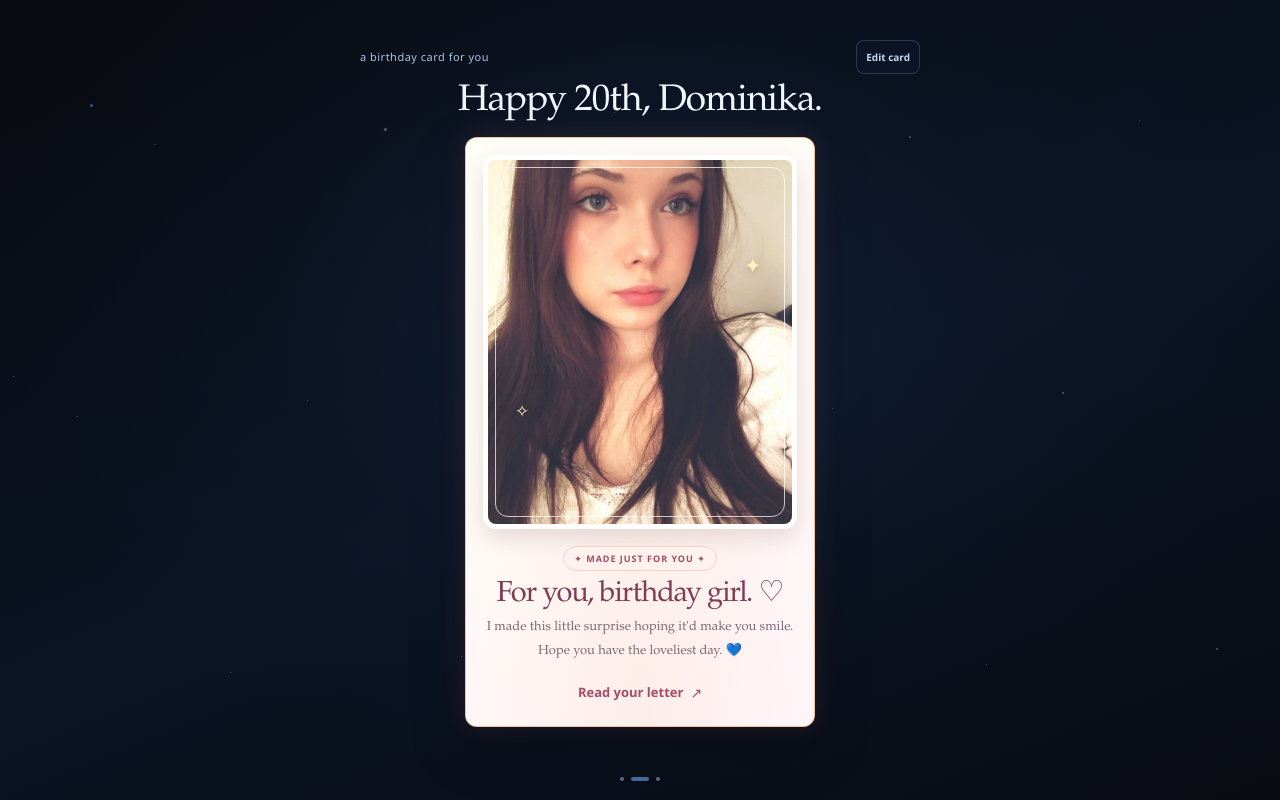
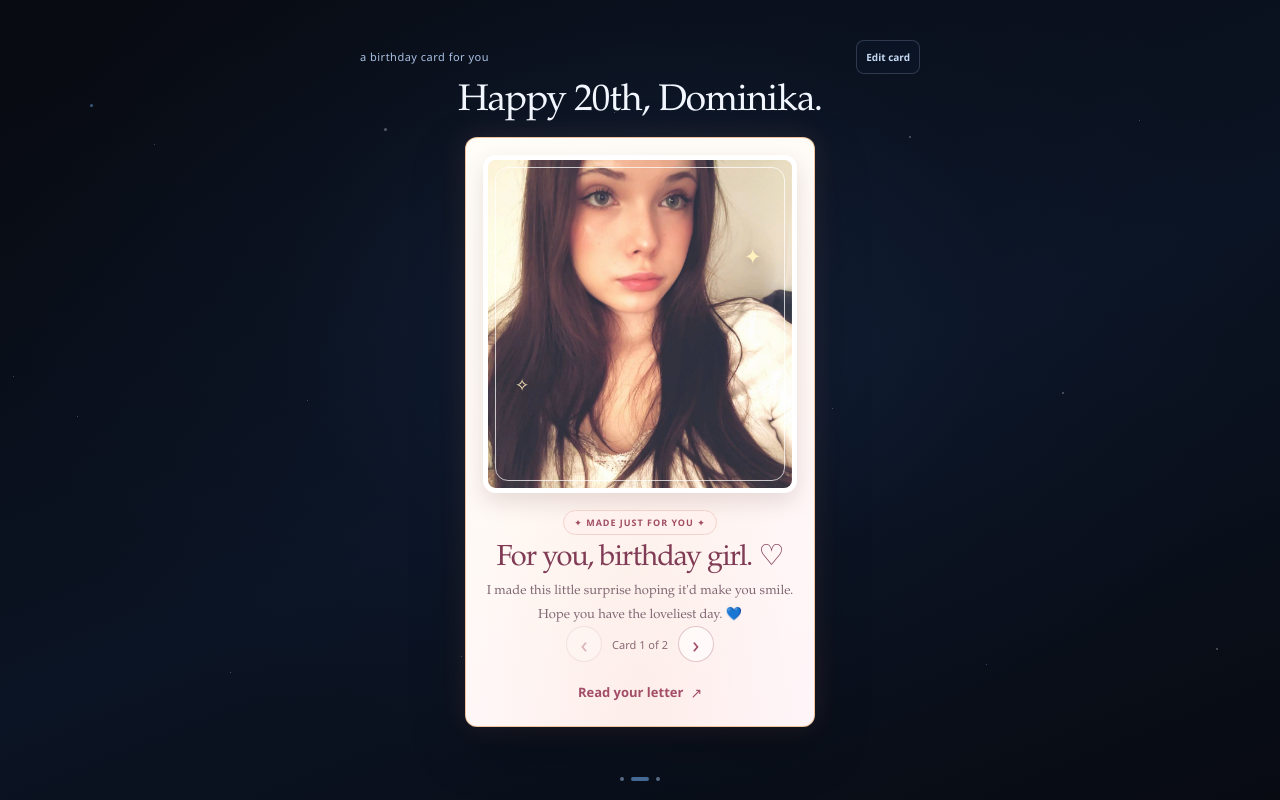
Before and after one commit to kdongman/dominika-birthday, a React (Vite) app: page / in a window 1280 px wide. Both pictures are taken after a click on the button 641 px from the left and 416 px from the top of the page. Built offline with nearby package versions, Linux system fonts and the light colour scheme.

Commit message:
Add second birthday photocard

```diff
--- a/src/App.css
+++ b/src/App.css
@@ -275,6 +275,10 @@ h1, h2 { font-family: var(--serif); font-weight: 500; }
 .photo-side__copy .photocard-description { margin: 0; color: #806774; font-family: var(--serif); font-size: 13px; line-height: 1.45; text-wrap: balance; }
 .photo-side__copy h2 + .photocard-description { margin-top: 8px; }
 .photo-side__copy .photocard-description + .photocard-description { margin-top: 5px; }
+.photo-card-pager { display: flex; align-items: center; justify-content: center; gap: 10px; color: #8b6975; font-size: 11px; }
+.photo-card-pager button { display: grid; place-items: center; width: 36px; height: 36px; padding: 0; color: #a34d68; border: 1px solid rgba(185, 126, 137, .42); border-radius: 50%; background: rgba(255, 255, 255, .58); font-size: 23px; line-height: 1; cursor: pointer; }
+.photo-card-pager button:disabled { opacity: .38; cursor: default; }
+.photo-card-pager button:not(:disabled):hover { border-color: #bd7889; background: #fff; }
 .photo-side .text-button { align-self: center; margin-top: 10px; color: #a34d68; }
 
 .scene--message .reader-heading { animation: introLift .56s cubic-bezier(.2, .75, .25, 1) .05s both; }
--- a/src/App.tsx
+++ b/src/App.tsx
@@ -20,6 +20,24 @@ const DEFAULT_LETTER_MESSAGE = [
   'And I hope this little surprise made you smile too. :)',
   'Enjoy your day, birthday girl! ✨',
 ].join('\n\n')
+const PHOTO_CARD_COPY = [
+  {
+    label: '✦ MADE JUST FOR YOU ✦',
+    heading: 'For you, birthday girl. ♡',
+    paragraphs: [
+      "I made this little surprise hoping it'd make you smile.",
+      'Hope you have the loveliest day. 💙',
+    ],
+  },
+  {
+    label: '✦ YOUR NEXT CHAPTER ✦',
+    heading: 'Twenty looks lovely on you. ♡',
+    paragraphs: [
+      'Here’s to new adventures, easy laughter, and little moments worth keeping.',
+      'I’m glad I get to celebrate you. 💙',
+    ],
+  },
+] as const
 const LETTER_STORAGE_KEY = 'dominika-birthday-letter-message'
 const LETTER_MAX_LENGTH = 1200
 let birthdayPosterLoad: Promise<void> | null = null
@@ -329,6 +347,7 @@ function App() {
   const [exiting, setExiting] = useState(false)
   const [giftOpening, setGiftOpening] = useState(false)
   const [cardSide, setCardSide] = useState<CardSide>('photo')
+  const [photoCardIndex, setPhotoCardIndex] = useState(0)
   const [extinguished, setExtinguished] = useState(false)
   const [wishVisible, setWishVisible] = useState(false)
   const [continueVisible, setContinueVisible] = useState(false)
@@ -372,6 +391,7 @@ function App() {
   const spotifyDraftContent = getSpotifyContent(spotifyDraft)
   const hasMusic = musicMode === 'file' ? Boolean(musicUrl) : musicMode === 'spotify' && Boolean(spotifyContent)
   const letterParagraphs = letterMessage.trim().split(/\n\s*\n+/).map((paragraph) => paragraph.trim()).filter(Boolean)
+  const photoCardCopy = PHOTO_CARD_COPY[photoCardIndex]
 
   useEffect(() => {
     if (currentSceneRef.current !== scene) {
@@ -673,8 +693,8 @@ function App() {
             </div>
             <article
               className={`birthday-card birthday-card--${cardSide}`}
-              key={cardSide}
-              aria-label={cardSide === 'photo' ? 'Front of the birthday card' : 'Back of the birthday card'}
+              key={cardSide === 'photo' ? `photo-${photoCardIndex}` : cardSide}
+              aria-label={cardSide === 'photo' ? `Birthday photo card ${photoCardIndex + 1} of ${PHOTO_CARD_COPY.length}` : 'Back of the birthday card'}
             >
               {cardSide === 'photo' ? (
                 <div className="photo-side">
@@ -689,10 +709,30 @@ function App() {
                     <span className="photo-side__spark photo-side__spark--two" aria-hidden="true">✧</span>
                   </div>
                   <div className="photo-side__copy">
-                    <p className="card-recipient">✦ MADE JUST FOR YOU ✦</p>
-                    <h2>For you, birthday girl. ♡</h2>
-                    <p className="photocard-description">I made this little surprise hoping it'd make you smile.</p>
-                    <p className="photocard-description">Hope you have the loveliest day. 💙</p>
+                    <p className="card-recipient">{photoCardCopy.label}</p>
+                    <h2>{photoCardCopy.heading}</h2>
+                    {photoCardCopy.paragraphs.map((paragraph) => (
+                      <p className="photocard-description" key={paragraph}>{paragraph}</p>
+                    ))}
+                  </div>
+                  <div className="photo-card-pager" role="group" aria-label="Birthday photo cards">
+                    <button
+                      type="button"
+                      aria-label="Previous birthday card"
+                      disabled={photoCardIndex === 0}
+                      onClick={() => setPhotoCardIndex((index) => Math.max(0, index - 1))}
+                    >
+                      <span aria-hidden="true">‹</span>
+                    </button>
+                    <span>Card {photoCardIndex + 1} of {PHOTO_CARD_COPY.length}</span>
+                    <button
+                      type="button"
+                      aria-label="Next birthday card"
+                      disabled={photoCardIndex === PHOTO_CARD_COPY.length - 1}
+                      onClick={() => setPhotoCardIndex((index) => Math.min(PHOTO_CARD_COPY.length - 1, index + 1))}
+                    >
+                      <span aria-hidden="true">›</span>
+                    </button>
                   </div>
                   <button className="text-button" type="button" onClick={() => setCardSide('letter')}>
                     Read your letter <span aria-hidden="true">↗</span>
```
